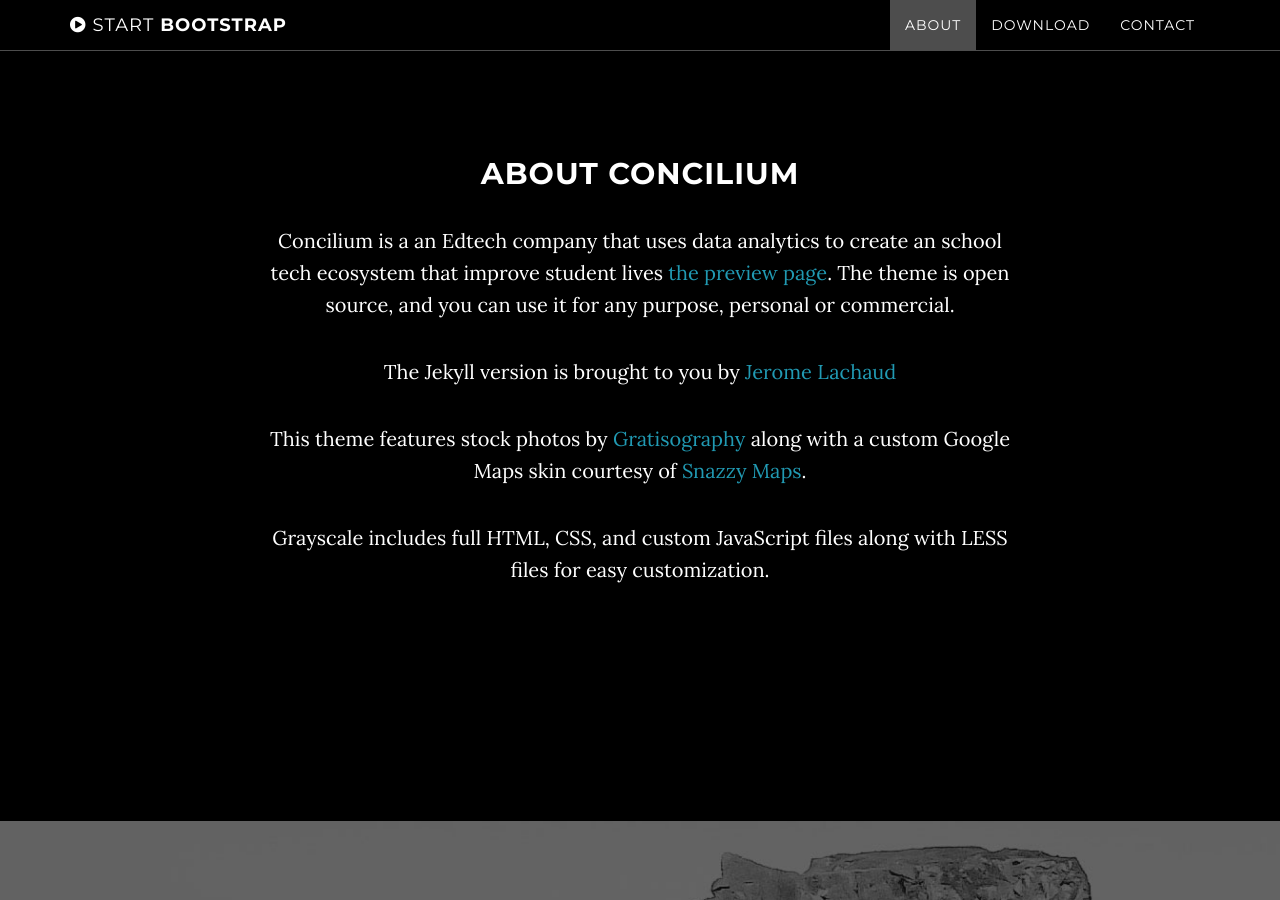
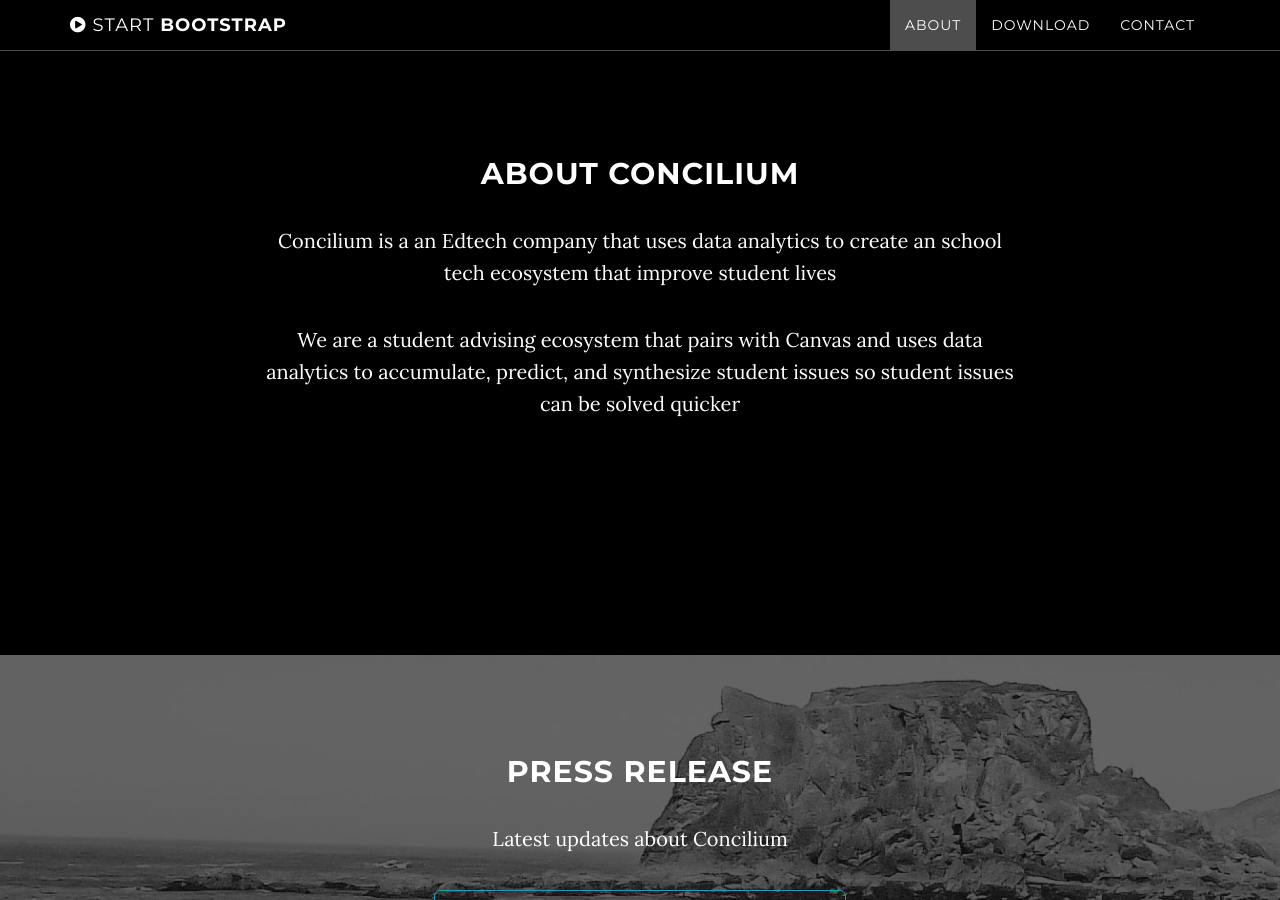
Before and after one commit to conciliumcorp/conciliumcorp.github.io, a Jekyll site: the page built from index.html, in a window 1280 px wide and 900 px high, scrolled down 943 px. Built offline with Jekyll 4.4.1, drawn with Linux system fonts in a browser that asks for light colours.

Commit message:
Update about.html

```diff
--- a/_includes/about.html
+++ b/_includes/about.html
@@ -3,10 +3,8 @@
         <div class="row">
             <div class="col-lg-8 col-lg-offset-2">
                 <h2>About Concilium</h2>
-                <p>Concilium is a an Edtech company that uses data analytics to create an school tech ecosystem that improve student lives <a href="http://startbootstrap.com/template-overviews/grayscale/">the preview page</a>. The theme is open source, and you can use it for any purpose, personal or commercial.</p>
-                <p>The Jekyll version is brought to you by <a href="https://github.com/jeromelachaud">Jerome Lachaud</a></p>
-                <p>This theme features stock photos by <a href="http://gratisography.com/">Gratisography</a> along with a custom Google Maps skin courtesy of <a href="http://snazzymaps.com/">Snazzy Maps</a>.</p>
-                <p>Grayscale includes full HTML, CSS, and custom JavaScript files along with LESS files for easy customization.</p>
+                <p>Concilium is a an Edtech company that uses data analytics to create an school tech ecosystem that improve student lives </a></p>
+                <p>We are a student advising ecosystem that pairs with Canvas and uses data analytics to accumulate, predict, and synthesize student issues so student issues can be solved quicker</a></p>
             </div>
         </div>
     </section>
```
